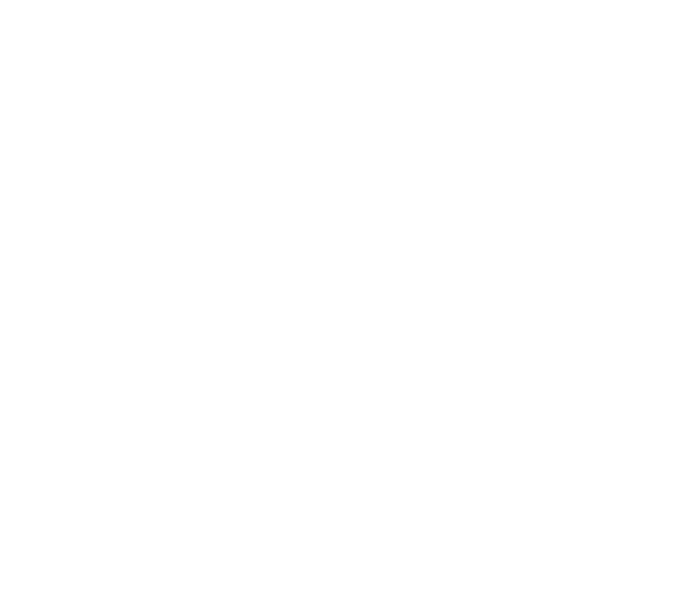
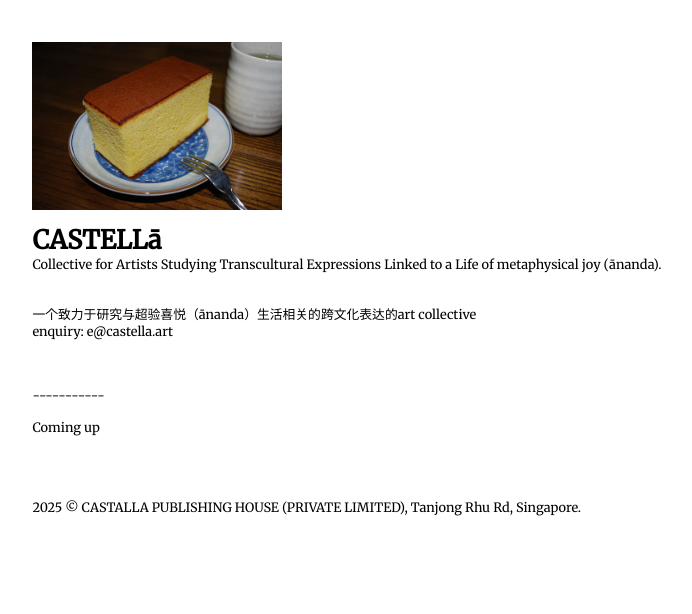
Before and after one commit to archywillhe/castella.art, a plain HTML site: page index.html in a window 1280 px wide. Shown: the whole page, without its empty margins (278-970 px from the left). Drawn offline with Linux system fonts and the light colour scheme.

Commit message:
Update index.html

```diff
--- a/index.html
+++ b/index.html
@@ -10,7 +10,7 @@
   <link rel="stylesheet" href="style.css?v=4200" />
 </head>
 
-<body class="home-page" style="display:none">
+<body class="home-page">
   <div class="superContainer">
 
     <div class="mainContainer" style="margin-top:42px">
```
